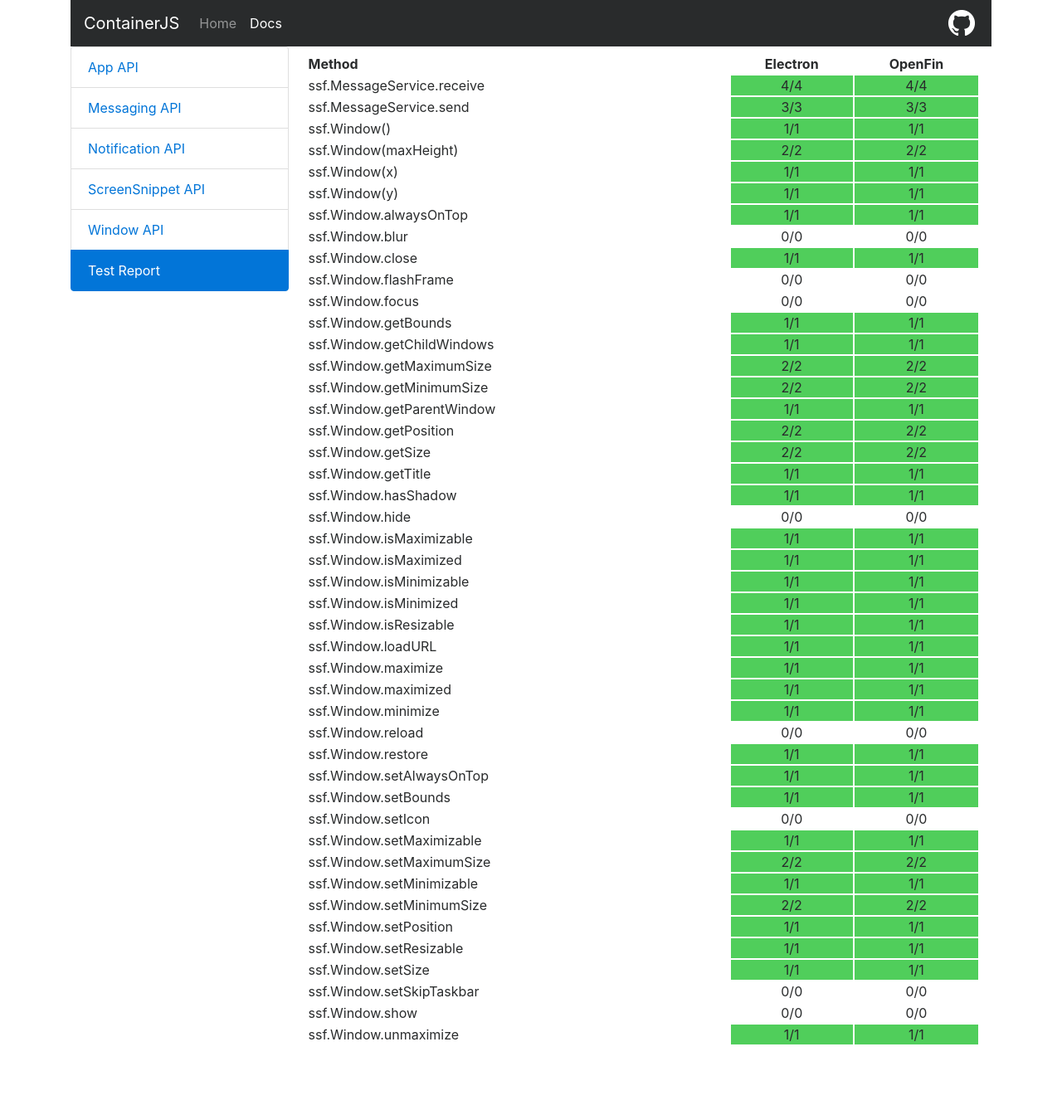
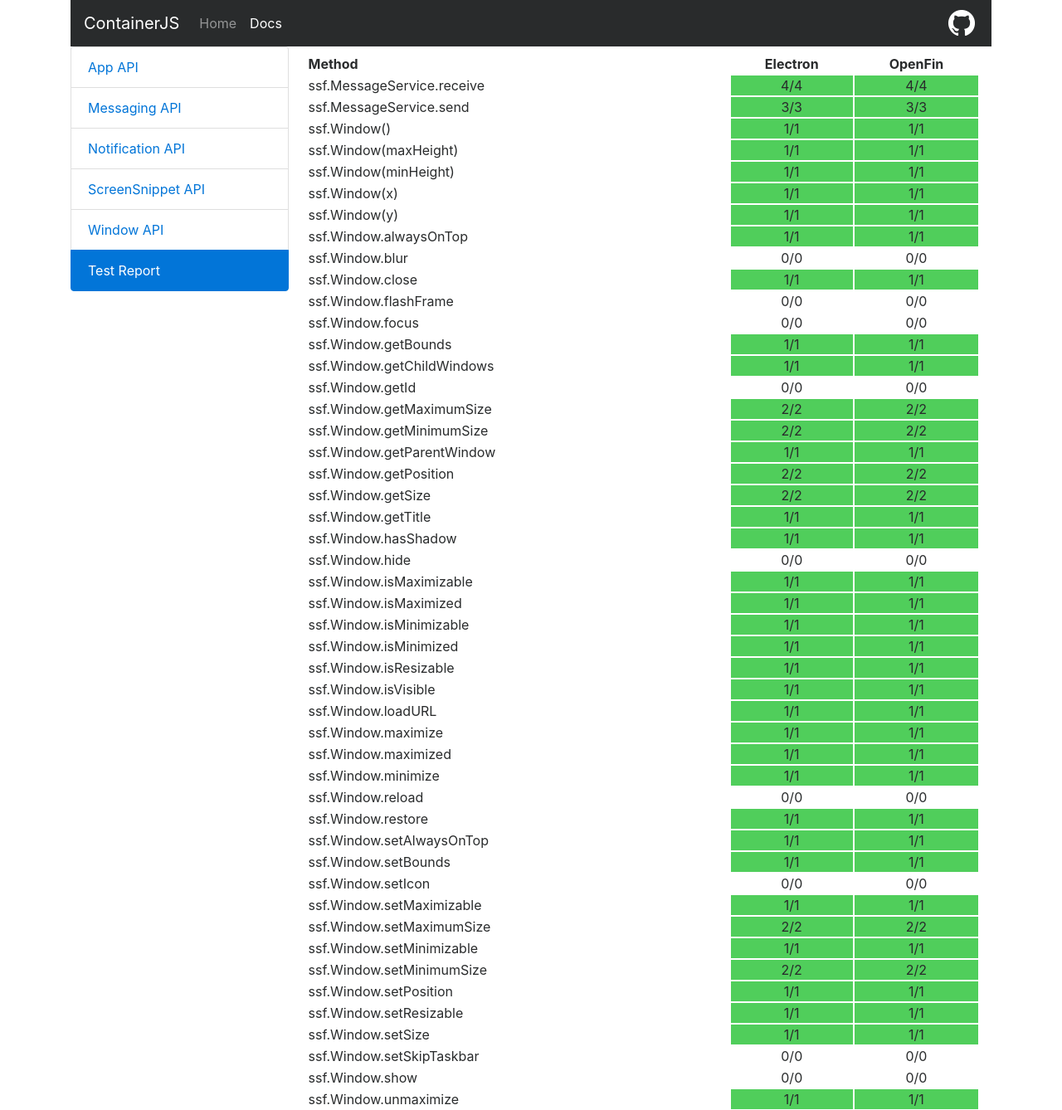
Before and after one commit to symphonyoss/ContainerJS, a Jekyll site: the page built from docs/test-matrix.md, in a window 1280 px wide. Shown: the whole page at 83% size. Built offline with Jekyll 4.4.1, drawn with Linux system fonts in a browser that asks for light colours; nearby versions of some CDN libraries; before the commit the page ends 1260 px from its top, so only the background shows below that.

Commit message:
Refactor window methods (#128)
* Add isVisible method to window

* refactor of window id

```diff
--- a/docs/test-matrix.md
+++ b/docs/test-matrix.md
@@ -12,7 +12,8 @@
 |ssf.MessageService.receive|<span style="background-color:#50ce5b; display: block;">4/4</span>|<span style="background-color:#50ce5b; display: block;">4/4</span>|
 |ssf.MessageService.send|<span style="background-color:#50ce5b; display: block;">3/3</span>|<span style="background-color:#50ce5b; display: block;">3/3</span>|
 |ssf.Window()|<span style="background-color:#50ce5b; display: block;">1/1</span>|<span style="background-color:#50ce5b; display: block;">1/1</span>|
-|ssf.Window(maxHeight)|<span style="background-color:#50ce5b; display: block;">2/2</span>|<span style="background-color:#50ce5b; display: block;">2/2</span>|
+|ssf.Window(maxHeight)|<span style="background-color:#50ce5b; display: block;">1/1</span>|<span style="background-color:#50ce5b; display: block;">1/1</span>|
+|ssf.Window(minHeight)|<span style="background-color:#50ce5b; display: block;">1/1</span>|<span style="background-color:#50ce5b; display: block;">1/1</span>|
 |ssf.Window(x)|<span style="background-color:#50ce5b; display: block;">1/1</span>|<span style="background-color:#50ce5b; display: block;">1/1</span>|
 |ssf.Window(y)|<span style="background-color:#50ce5b; display: block;">1/1</span>|<span style="background-color:#50ce5b; display: block;">1/1</span>|
 |ssf.Window.alwaysOnTop|<span style="background-color:#50ce5b; display: block;">1/1</span>|<span style="background-color:#50ce5b; display: block;">1/1</span>|
@@ -22,6 +23,7 @@
 |ssf.Window.focus|<span style="background-color:; display: block;">0/0</span>|<span style="background-color:; display: block;">0/0</span>|
 |ssf.Window.getBounds|<span style="background-color:#50ce5b; display: block;">1/1</span>|<span style="background-color:#50ce5b; display: block;">1/1</span>|
 |ssf.Window.getChildWindows|<span style="background-color:#50ce5b; display: block;">1/1</span>|<span style="background-color:#50ce5b; display: block;">1/1</span>|
+|ssf.Window.getId|<span style="background-color:; display: block;">0/0</span>|<span style="background-color:; display: block;">0/0</span>|
 |ssf.Window.getMaximumSize|<span style="background-color:#50ce5b; display: block;">2/2</span>|<span style="background-color:#50ce5b; display: block;">2/2</span>|
 |ssf.Window.getMinimumSize|<span style="background-color:#50ce5b; display: block;">2/2</span>|<span style="background-color:#50ce5b; display: block;">2/2</span>|
 |ssf.Window.getParentWindow|<span style="background-color:#50ce5b; display: block;">1/1</span>|<span style="background-color:#50ce5b; display: block;">1/1</span>|
@@ -35,6 +37,7 @@
 |ssf.Window.isMinimizable|<span style="background-color:#50ce5b; display: block;">1/1</span>|<span style="background-color:#50ce5b; display: block;">1/1</span>|
 |ssf.Window.isMinimized|<span style="background-color:#50ce5b; display: block;">1/1</span>|<span style="background-color:#50ce5b; display: block;">1/1</span>|
 |ssf.Window.isResizable|<span style="background-color:#50ce5b; display: block;">1/1</span>|<span style="background-color:#50ce5b; display: block;">1/1</span>|
+|ssf.Window.isVisible|<span style="background-color:#50ce5b; display: block;">1/1</span>|<span style="background-color:#50ce5b; display: block;">1/1</span>|
 |ssf.Window.loadURL|<span style="background-color:#50ce5b; display: block;">1/1</span>|<span style="background-color:#50ce5b; display: block;">1/1</span>|
 |ssf.Window.maximize|<span style="background-color:#50ce5b; display: block;">1/1</span>|<span style="background-color:#50ce5b; display: block;">1/1</span>|
 |ssf.Window.maximized|<span style="background-color:#50ce5b; display: block;">1/1</span>|<span style="background-color:#50ce5b; display: block;">1/1</span>|
```
Also changed, not shown: docs/window-api.md (+2 -1 lines).
